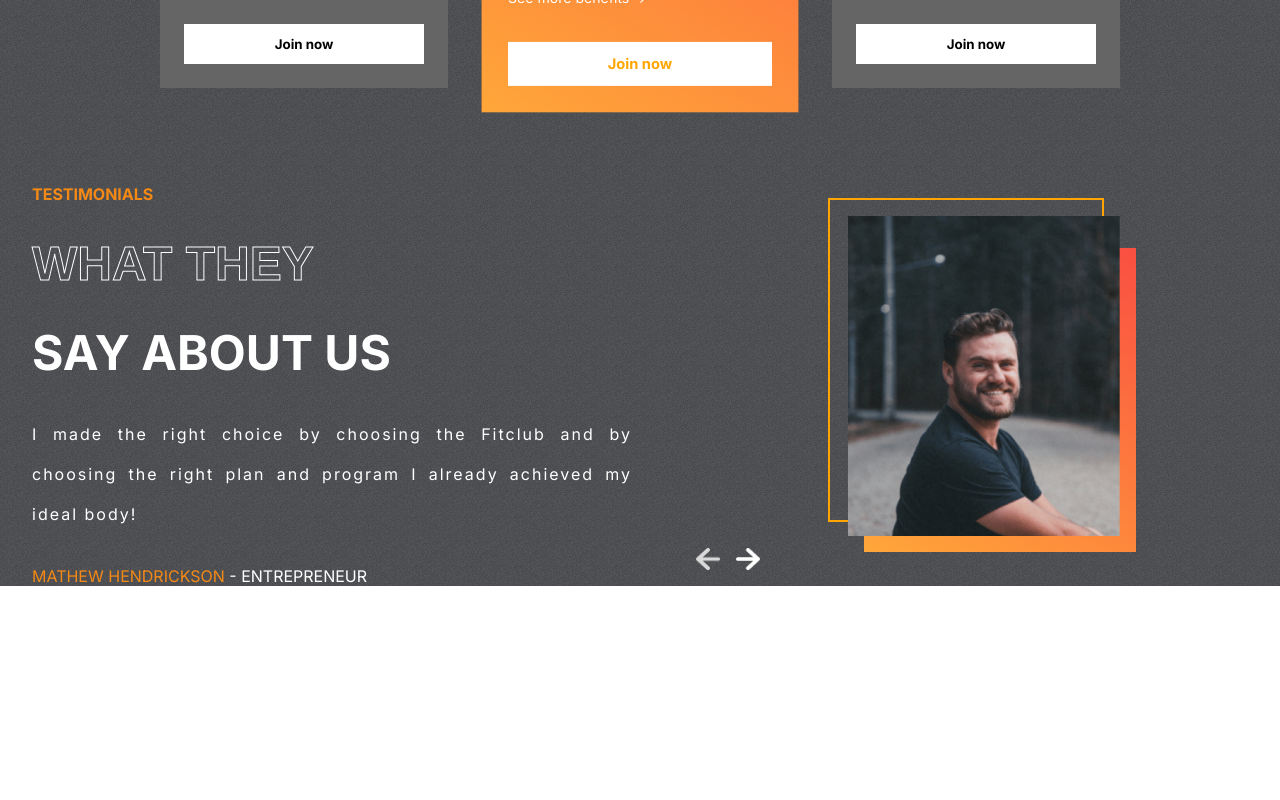
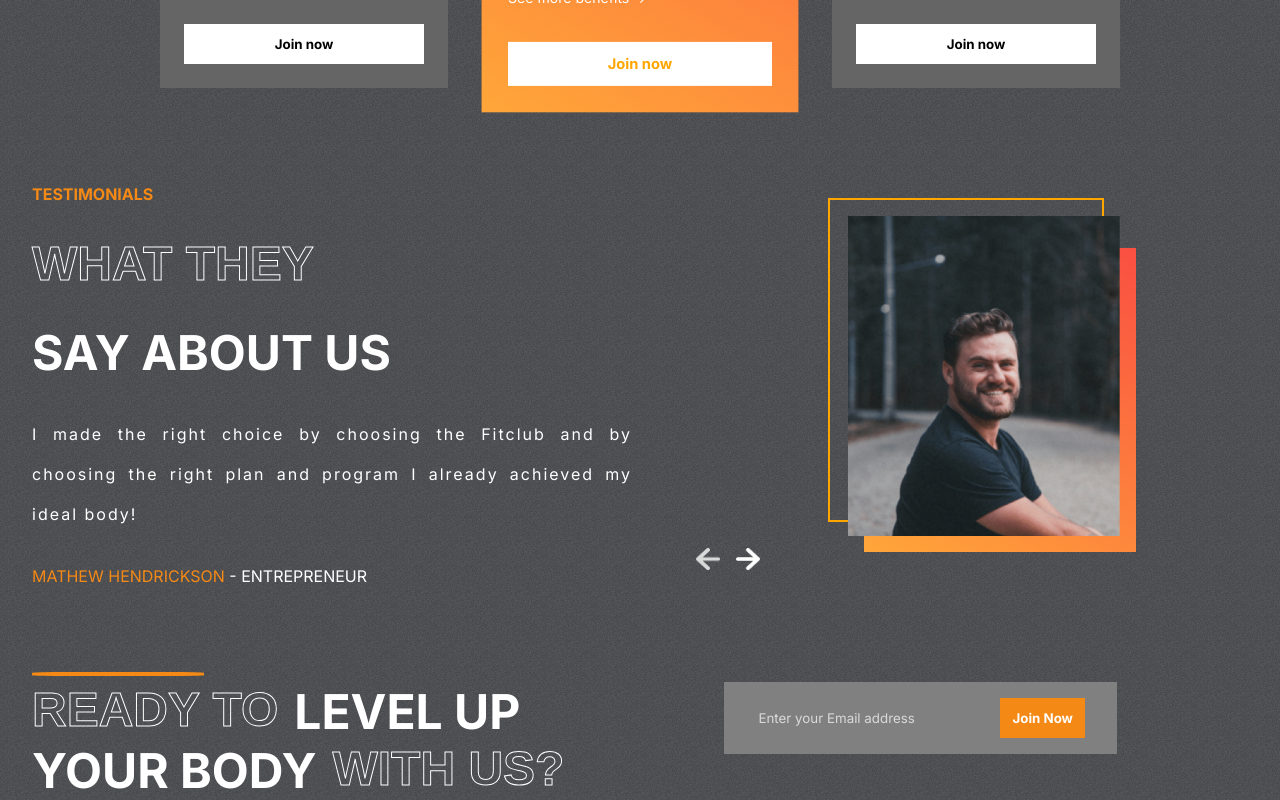
Before and after one commit to MysikM/fitclub, a React (Create React App) app: page / in a window 1280 px wide. Shown: the part 2344-3144 px from the top of the page. Before the commit the page ends 2930 px from the top, so only its background shows below. Built offline with nearby package versions, Linux system fonts and the light colour scheme.

Commit message:
create join-us section

```diff
--- a/src/App.js
+++ b/src/App.js
@@ -4,6 +4,7 @@
 import Reasons from "./components/Reasons/Reasons";
 import Plans from "./components/Plans/Plans";
 import Testimonials from "./components/Testimonials/Testimonials";
+import Join from "./components/Join/Join";
 function App() {
   return (
     <div className="App">
@@ -12,6 +13,7 @@
         <Reasons />
         <Plans />
         <Testimonials />
+        <Join />
     </div>
   );
 }
--- /dev/null
+++ b/src/components/Join/Join.jsx
@@ -0,0 +1,47 @@
+import './join.css';
+import {useRef} from "react";
+import emailjs from '@emailjs/browser';
+
+const Join = () => {
+    const form = useRef();
+
+    const sendEmail = (e) => {
+        e.preventDefault();
+
+        emailjs.sendForm('YOUR_SERVICE_ID',
+            'YOUR_TEMPLATE_ID',
+            form.current,
+            'YOUR_USER_ID').then((res) => {
+            console.log(res.text);
+        }, (error) => {
+            console.log(error.text);
+        })
+    }
+    return (
+        <div className='join' id='join-гы'>
+            <div className="left-j">
+                <hr/>
+                <div>
+                    <span className='stroke-text'>Ready to</span>
+                    <span>Level up</span>
+                </div>
+                <div>
+                    <span>Your body</span>
+                    <span className='stroke-text'>With us?</span>
+                </div>
+            </div>
+            <div className="right-j">
+                <form ref={form} className='email-container' onSubmit={(e) => sendEmail(e)}>
+                    <input
+                        type="email"
+                        name='user_email'
+                        placeholder='Enter your Email address'
+                    />
+                    <button className='btn btn-j'>Join Now</button>
+                </form>
+            </div>
+        </div>
+    );
+};
+
+export default Join;
--- /dev/null
+++ b/src/components/Join/join.css
@@ -0,0 +1,55 @@
+.join {
+  display: flex;
+  padding: 0 2rem;
+  gap: 10rem;
+}
+
+.left-j {
+  color: #fff;
+  font-size: 3rem;
+  font-weight: bold;
+  text-transform: uppercase;
+  position: relative;
+}
+
+.left-j>hr {
+  position: absolute;
+  width: 10.5rem;
+  border: 2px solid var(--orange);
+  border-radius: 20%;
+  margin: -10px 0;
+}
+
+.left-j>div {
+  display: flex;
+  gap: 1rem;
+}
+
+.right-r {
+  display: flex;
+  justify-content: center;
+  align-items: flex-end;
+}
+
+.email-container {
+  display: flex;
+  gap: 3rem;
+  background-color: gray;
+  padding: 1rem 2rem;
+}
+
+.email-container>input {
+  background-color: transparent;
+  border: none;
+  outline: none;
+  color: var(--lightgray);
+}
+
+::placeholder {
+  color: var(--lightgray);
+}
+
+.btn-j {
+  background-color: var(--orange);
+  color: #fff;
+}
```
